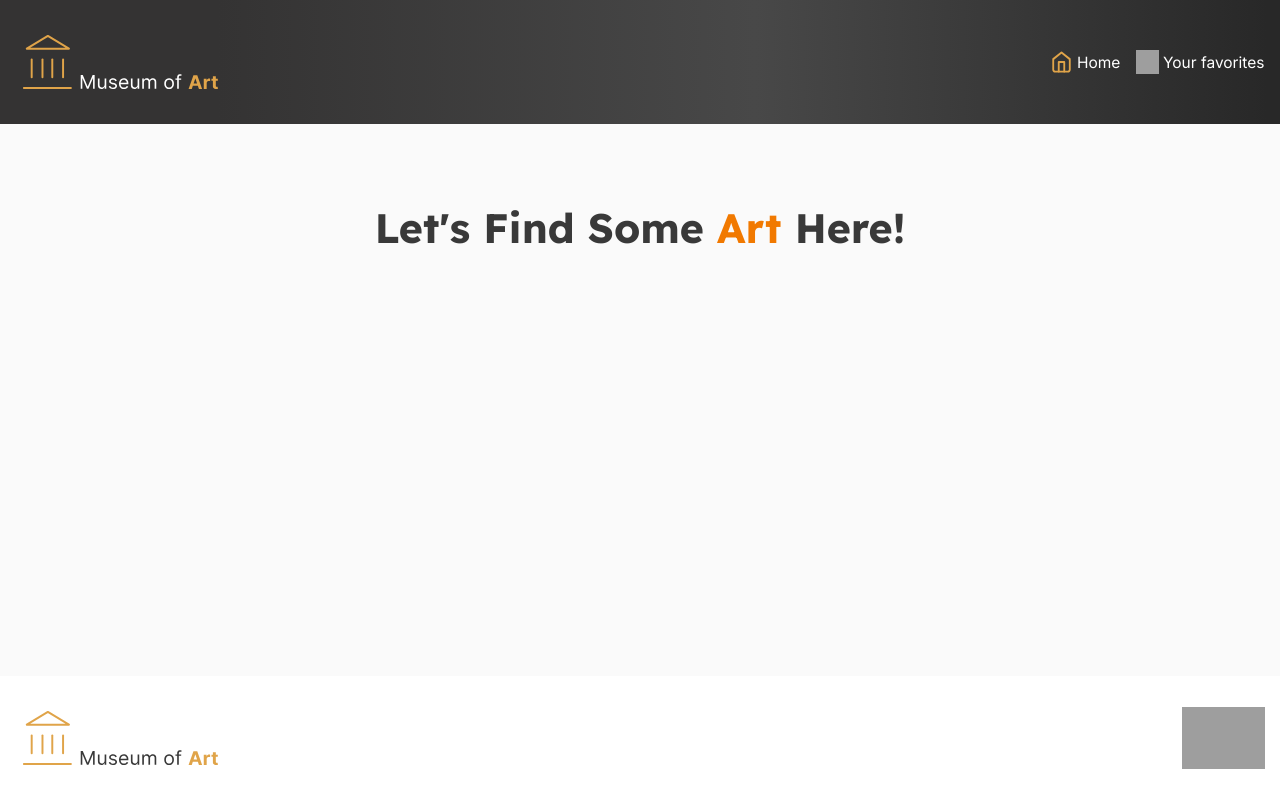
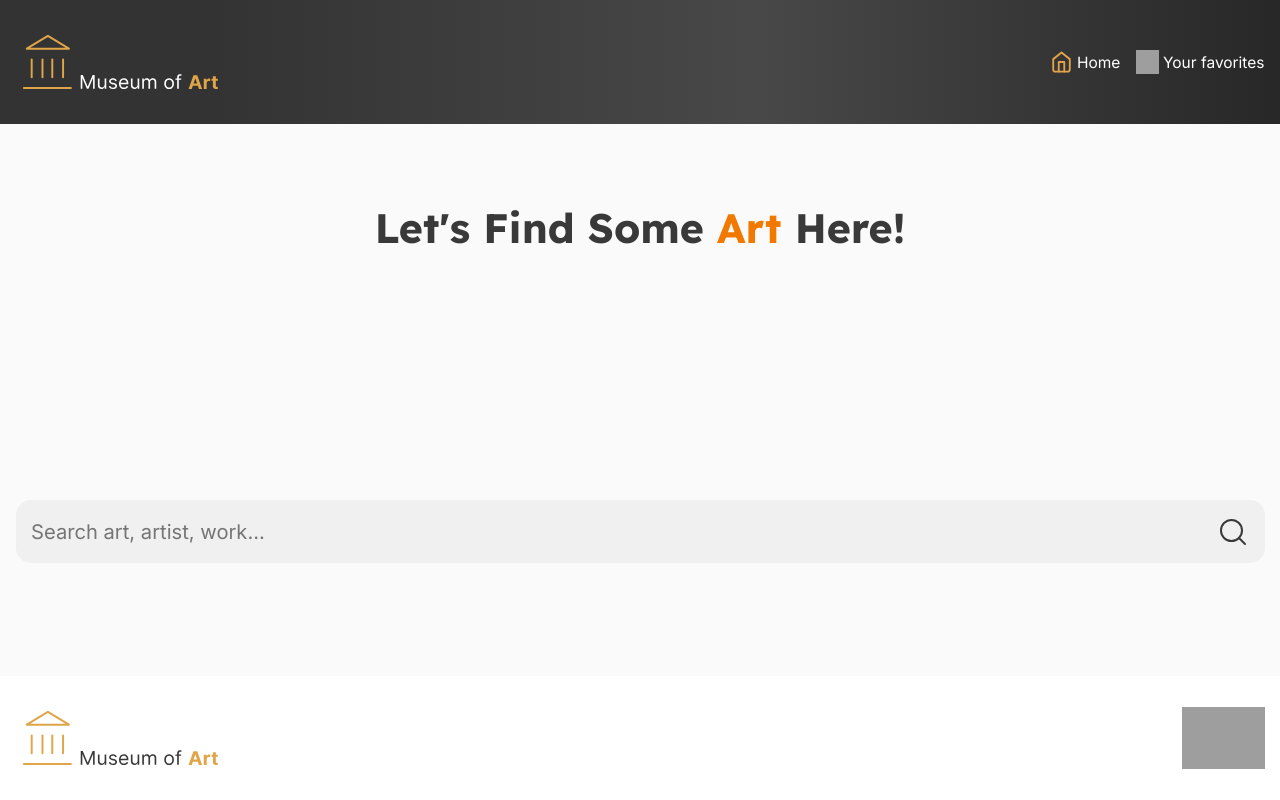
Before and after one commit to danilka-no-population/modsen-art-museum, a React (Vite) app: page / in a window 1280 px wide. Built offline with nearby package versions, Linux system fonts and the light colour scheme; grey boxes are pictures that could not be loaded.

Commit message:
feat: added input for search

```diff
--- /dev/null
+++ b/src/components/SearchInput/index.tsx
@@ -0,0 +1,18 @@
+import { InputHTMLAttributes } from 'react';
+import defaultSearchIcon from '#/assets/icons/search.svg';
+import styles from './styles.module.scss';
+
+export type SearchProps = InputHTMLAttributes<HTMLInputElement>;
+
+export function SearchInput({ ...props }: SearchProps) {
+    return (
+        <div className={styles.searchWrapper}>
+            <input className={styles.searchInput} {...props} />
+            <img
+                className={styles.searchIcon}
+                src={defaultSearchIcon}
+                alt="Search Icon"
+            />
+        </div>
+    );
+}
--- /dev/null
+++ b/src/components/SearchInput/styles.module.scss
@@ -0,0 +1,19 @@
+.searchWrapper {
+    display: flex;
+    flex-direction: row;
+    align-items: center;
+    justify-content: space-between;
+    gap: 1em;
+
+    border-radius: 15px;
+    padding: 1em;
+    background-color: #f0f0f0;
+
+    > .searchInput {
+        width: 100%;
+        font-size: 1.3em;
+    }
+
+    // > .searchIcon {
+    // }
+}
--- a/src/pages/Home/index.tsx
+++ b/src/pages/Home/index.tsx
@@ -1,5 +1,6 @@
 import { PageTemplate } from '#/components/PageTemplate';
 import { Title } from '#/components/Title';
+import { SearchInput } from '#/components/SearchInput';
 import styles from './styles.module.scss';
 
 export function Home() {
@@ -10,6 +11,7 @@ export function Home() {
                     Let's Find Some <mark>Art</mark>
                     {`\n`}Here!
                 </Title>
+                <SearchInput placeholder="Search art, artist, work..." />
             </div>
         </PageTemplate>
     );
```
